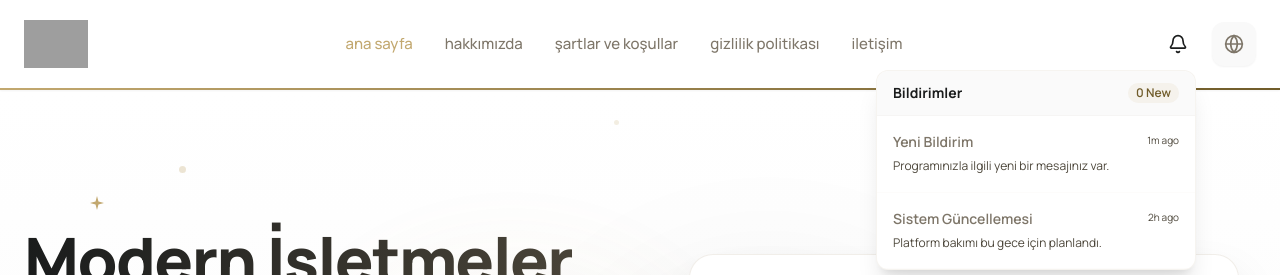
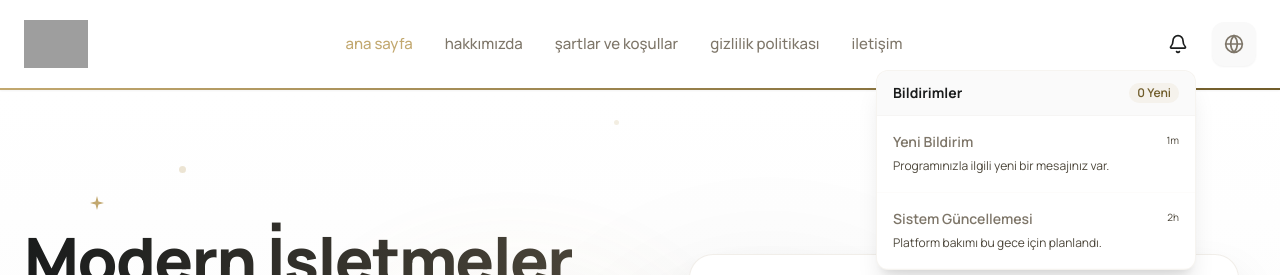
Before and after one commit to sak-gif/idealik, a Next.js app in the folder app/: page / in a window 1280 px wide. Both pictures are taken after a click on the button 1178 px from the left and 44 px from the top of the page. Shown: the top 275 px of the page. Built offline with nearby package versions, Linux system fonts and the light colour scheme; grey boxes are pictures that could not be loaded.

Commit message:
feat: make notification text dynamic based on selected language

```diff
--- a/app/messages/ar.json
+++ b/app/messages/ar.json
@@ -354,6 +354,8 @@
     "new": "إشعار جديد",
     "demoText": "لديك رسالة جديدة بخصوص جدولك.",
     "system": "تحديث النظام",
-    "systemText": "صيانة المنصة مقررة الليلة."
+    "systemText": "صيانة المنصة مقررة الليلة.",
+    "newBadge": "جديد",
+    "empty": "لا توجد إشعارات جديدة"
   }
 }
--- a/app/messages/en.json
+++ b/app/messages/en.json
@@ -354,6 +354,8 @@
     "new": "New Notification",
     "demoText": "You have a new message regarding your schedule.",
     "system": "System Update",
-    "systemText": "Platform maintenance scheduled for tonight."
+    "systemText": "Platform maintenance scheduled for tonight.",
+    "newBadge": "New",
+    "empty": "No new notifications"
   }
 }
--- a/app/messages/tr.json
+++ b/app/messages/tr.json
@@ -354,6 +354,8 @@
     "new": "Yeni Bildirim",
     "demoText": "Programınızla ilgili yeni bir mesajınız var.",
     "system": "Sistem Güncellemesi",
-    "systemText": "Platform bakımı bu gece için planlandı."
+    "systemText": "Platform bakımı bu gece için planlandı.",
+    "newBadge": "Yeni",
+    "empty": "Yeni bildirim yok"
   }
 }
--- a/app/src/components/Header.tsx
+++ b/app/src/components/Header.tsx
@@ -19,8 +19,8 @@ export default function Header() {
 
   const [isNotificationsOpen, setIsNotificationsOpen] = useState(false);
   const [notifications, setNotifications] = useState([
-    { id: 1, title: t('notifications.new') || 'New Notification', text: t('notifications.demoText') || 'You have a new message regarding your schedule.', time: '1m ago', unread: true },
-    { id: 2, title: t('notifications.system') || 'System Update', text: t('notifications.systemText') || 'Platform maintenance scheduled for tonight.', time: '2h ago', unread: false }
+    { id: 1, titleKey: 'notifications.new', textKey: 'notifications.demoText', time: '1m', unread: true },
+    { id: 2, titleKey: 'notifications.system', textKey: 'notifications.systemText', time: '2h', unread: false }
   ]);
   const hasUnread = notifications.some(n => n.unread);
 
@@ -152,22 +152,22 @@ export default function Header() {
             {isNotificationsOpen && (
               <div className="absolute top-full right-0 mt-2 w-72 md:w-80 bg-white border border-outline-variant/20 shadow-xl rounded-xl overflow-hidden z-50 animate-in slide-in-from-top-2">
                 <div className="px-4 py-3 border-b border-outline-variant/10 flex justify-between items-center bg-surface-container/30">
-                  <h3 className="font-bold text-sm text-text-main">{t('notifications.title') || 'Notifications'}</h3>
+                  <h3 className="font-bold text-sm text-text-main">{t('notifications.title')}</h3>
                   <span className="text-xs bg-primary/10 text-primary-dark px-2 py-0.5 rounded-full font-semibold">
-                    {notifications.filter(n => n.unread).length} New
+                    {notifications.filter(n => n.unread).length} {t('notifications.newBadge')}
                   </span>
                 </div>
                 <div className="max-h-80 overflow-y-auto">
                   {notifications.length === 0 ? (
-                    <div className="p-4 text-center text-sm text-text-muted">No new notifications</div>
+                    <div className="p-4 text-center text-sm text-text-muted">{t('notifications.empty')}</div>
                   ) : (
                     notifications.map(n => (
                       <div key={n.id} className={`p-4 border-b border-outline-variant/5 hover:bg-surface-container/20 transition-colors cursor-pointer ${n.unread ? 'bg-primary/5' : ''}`}>
                         <div className="flex justify-between items-start mb-1">
-                          <h4 className={`text-sm ${n.unread ? 'font-bold text-text-main' : 'font-semibold text-text-light'}`}>{n.title}</h4>
+                          <h4 className={`text-sm ${n.unread ? 'font-bold text-text-main' : 'font-semibold text-text-light'}`}>{t(n.titleKey)}</h4>
                           <span className="text-[10px] text-text-muted whitespace-nowrap ml-2">{n.time}</span>
                         </div>
-                        <p className="text-xs text-text-muted leading-relaxed line-clamp-2">{n.text}</p>
+                        <p className="text-xs text-text-muted leading-relaxed line-clamp-2">{t(n.textKey)}</p>
                       </div>
                     ))
                   )}
```
